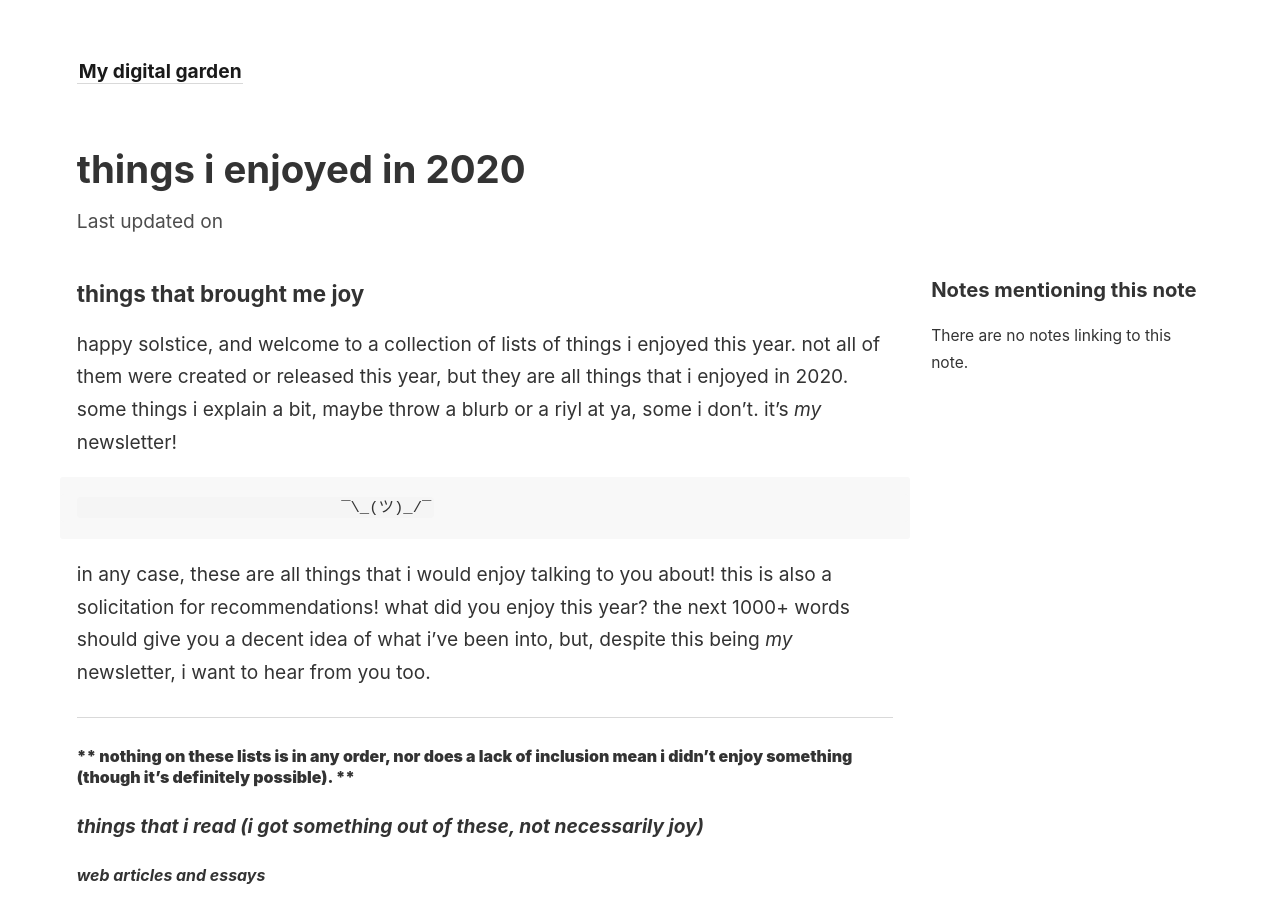
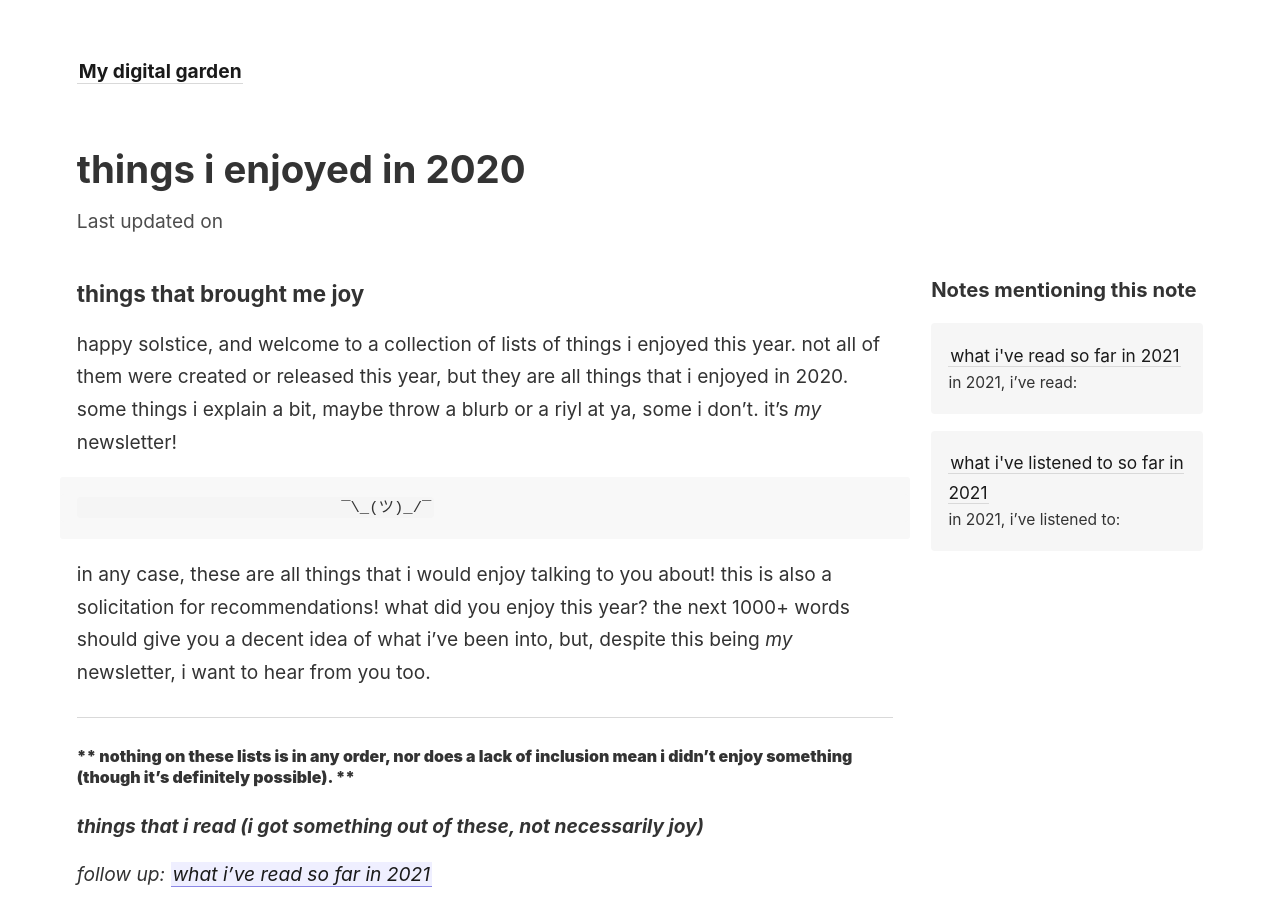
Before and after one commit to dewey-dewey/digital-garden-jekyll-template-2, a Jekyll site: the page built from _notes/enjoyedlists_2020.md, in a window 1280 px wide and 900 px high. Built offline with Jekyll 4.4.1, drawn with Linux system fonts in a browser that asks for light colours; some of the changed text lies outside the part shown.

Commit message:
Update content

```diff
--- /dev/null
+++ b/_notes/books_read_2021.md
@@ -0,0 +1,11 @@
+---
+title: what i've read so far in 2021
+---
+
+# in 2021, i've read:
+
+a follow up to [[things i enjoyed in 2020]])
+
+### *december (12.21.20-12.31.20)*
+
+* *beloved* - toni morrison
--- a/_notes/enjoyedlists_2020.md
+++ b/_notes/enjoyedlists_2020.md
@@ -15,6 +15,8 @@ ___
 ##### **** nothing on these lists is in any order, nor does a lack of inclusion mean i didn't enjoy something (though it's definitely possible). ****
 
 #### *things that i read (i got something out of these, not necessarily joy)*
+
+*follow up: [[what i've read so far in 2021]]*
 
 ##### *web articles and essays*
 
@@ -106,6 +108,8 @@ ___
 
 ##### *these are all albums i sought out to listen to with intention multiple times this year. when possible, i’ve linked to bandcamp pages, but spotify links fill the rest.*
 
+follow up: [[what i've listened to so far in 2021]]
+
 * [i shall die here](https://the-body.bandcamp.com/album/i-shall-die-here) - the body
 * [canciónes intactas](https://phantomlimblabel.bandcamp.com/album/canci-nes-intactas) - miguel noya // riyl: synths, pleasing sounds
 * [discography](https://sandy.bandcamp.com/) - alex g. // riyl: beautiful chord progressions && melodies
--- /dev/null
+++ b/_notes/music_listened_2021.md
@@ -0,0 +1,14 @@
+---
+title: what i've listened to so far in 2021
+---
+
+# in 2021, i've listened to:
+
+(a follow up to [[things i enjoyed in 2020]])
+
+### *december (12.21.20-12.31.20)*
+
+* [lines made by walking](https://johnlutheradams-coldblue.bandcamp.com/album/lines-made-by-walking) - john luther adams // riyl: string quartets
+* [here: arc light editions](https://ruthanderson.bandcamp.com/album/here-arc-light-editions) // riyl: sound collages, ambient, eerie
+* [regos slamming](https://ddustdirect.bandcamp.com/album/regos-slammin) - dakim // riyl: beats, focusing,
+* [1988](https://knxwledge.bandcamp.com/album/1988) - knxwledge // riyl: inverted r'n'b, smooth beats, short tracks
```
Also changed, not shown: _notes/cats.md (deleted, +0 -21 lines), _notes/consistency.md (deleted, +0 -7 lines), _notes/move your body every day.md (deleted, +0 -11 lines).
